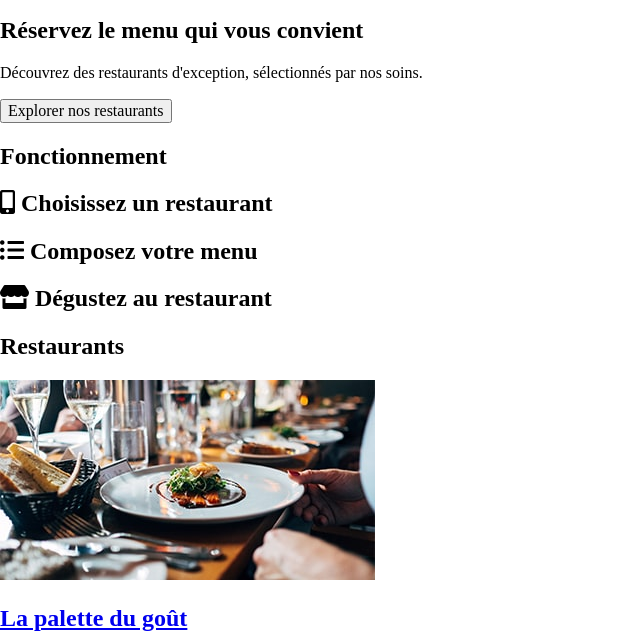
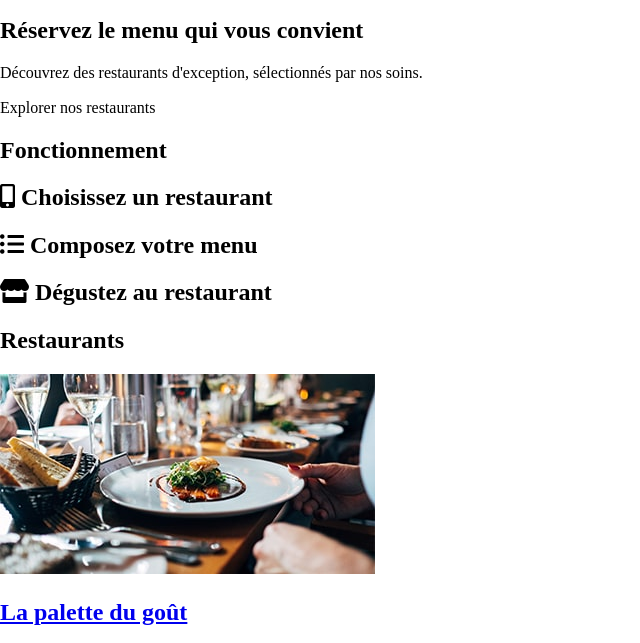
Before and after one commit to DylanJana/DylanDurand_3_26112021, a website: page index.html in a window 1280 px wide. Shown: the part 132-775 px from the top of the page, without its empty margins (0-640 px from the left). Drawn offline with Linux system fonts and the light colour scheme; files that its build step writes are made by us from their sources; a web font is replaced by a local one.

Commit message:
Changement btn en a

```diff
--- a/index.html
+++ b/index.html
@@ -39,9 +39,9 @@
         <!--Txt Intro-->
         <p class="app__heading-intro">Découvrez des restaurants d'exception, sélectionnés par nos soins.</p>
         <!-- Big button explorer-->
-        <button class="app__button--xl">
+        <a class="app__button--xl">
             Explorer nos restaurants
-        </button>
+        </a>
     </section>
     <!--Help section for the navigation in the app-->
     <section class="process">
```
Also changed, not shown: palette-du-gout.html (+2 -2 lines).
